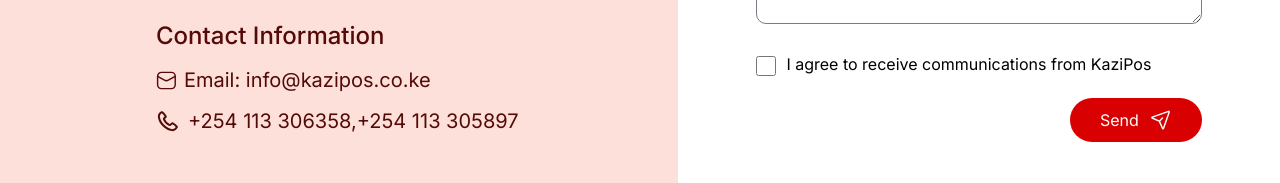
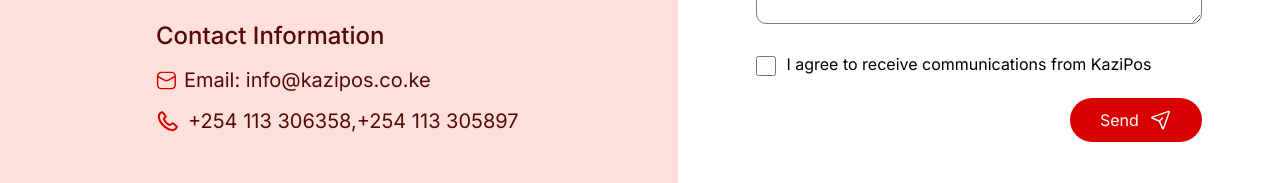
Before and after one commit to gitaujustus/kazipos, a Next.js app: page /contact-us in a window 1280 px wide. Shown: the part 760-943 px from the top of the page. Built offline with nearby package versions, Linux system fonts and the light colour scheme.

Commit message:
adjusted footer

```diff
--- a/components/footer.js
+++ b/components/footer.js
@@ -170,8 +170,18 @@
       {/* extreme bottom div */}
       <div className="flex flex-col sm:flex-row flex-wrap gap-4 sm:gap-[34px] lg:gap-[64px] justify-center items-center font-inter ">
         <p className="text-sm sm:text-base lg:text-[16px] 2xl:text-xl leading-[24px] text-baragon_brown font-normal ">
-          Powered by <Link href="https://hillganinnovations.com" target="_blank" className="font-semibold text-red_republic">Hillgan Innovations</Link>
+          Powered by {" "}
+          <Link
+            href="https://hillganinnovations.com"
+            target="_blank"
+            className="font-semibold text-red_republic group relative "
+            >
+              Hillgan Innovations
+              <span className="absolute left-0 -bottom-1 w-0 h-[2px] bg-red_republic transition-all duration-300 group-hover:w-full"></span>
+            </Link>
         </p>
+
+
       </div>
 
     </footer>
--- a/components/icons.js
+++ b/components/icons.js
@@ -158,8 +158,8 @@
 export const Email = () => {
   return (
     <svg className=" w-[17px] h-[18px] md:w-[20px] md:h-[21px]" viewBox="0 0 21 20" fill="none" xmlns="http://www.w3.org/2000/svg">
-    <path d="M16.182 1.5H5.68201C3.47287 1.5 1.68201 3.29086 1.68201 5.5V14.5C1.68201 16.7091 3.47287 18.5 5.68201 18.5H16.182C18.3911 18.5 20.182 16.7091 20.182 14.5V5.5C20.182 3.29086 18.3911 1.5 16.182 1.5Z" stroke="#540A06" stroke-width="1.5"/>
-    <path d="M1.729 5.58984L8.934 9.71984C9.53778 10.0702 10.2234 10.2547 10.9215 10.2547C11.6196 10.2547 12.3052 10.0702 12.909 9.71984L20.134 5.58984" stroke="#540A06" stroke-width="1.5" stroke-linecap="round" stroke-linejoin="round"/>
+    <path d="M16.182 1.5H5.68201C3.47287 1.5 1.68201 3.29086 1.68201 5.5V14.5C1.68201 16.7091 3.47287 18.5 5.68201 18.5H16.182C18.3911 18.5 20.182 16.7091 20.182 14.5V5.5C20.182 3.29086 18.3911 1.5 16.182 1.5Z" stroke="#D80000" stroke-width="1.5"/>
+    <path d="M1.729 5.58984L8.934 9.71984C9.53778 10.0702 10.2234 10.2547 10.9215 10.2547C11.6196 10.2547 12.3052 10.0702 12.909 9.71984L20.134 5.58984" stroke="#D80000" stroke-width="1.5" stroke-linecap="round" stroke-linejoin="round"/>
     </svg>
 
 
@@ -168,7 +168,7 @@
 export const Phone = () => {
   return (
     <svg className=" w-[18px] h-[18px] md:w-[24px] md:h-[24px]" viewBox="0 0 24 24" fill="none" xmlns="http://www.w3.org/2000/svg">
-<path fill-rule="evenodd" clip-rule="evenodd" d="M8.172 15.8295C12.017 19.6745 15.58 20.0955 16.626 20.1345C17.89 20.1805 19.18 19.1485 19.738 18.0915C18.848 17.0475 17.689 16.2375 16.42 15.3595C15.671 16.1075 14.748 17.4975 13.519 16.9995C12.82 16.7185 11.094 15.9235 9.586 14.4145C8.078 12.9055 7.283 11.1805 7 10.4825C6.502 9.25146 7.896 8.32646 8.645 7.57746C7.767 6.28746 6.971 5.09846 5.929 4.25346C4.857 4.81346 3.819 6.09346 3.866 7.37446C3.905 8.42046 4.326 11.9835 8.172 15.8295ZM16.552 22.1335C15.112 22.0805 11.031 21.5165 6.757 17.2435C2.484 12.9695 1.921 8.88946 1.867 7.44846C1.787 5.25246 3.469 3.11946 5.412 2.28646C5.64598 2.18543 5.9022 2.14696 6.15553 2.17484C6.40886 2.20271 6.65059 2.29597 6.857 2.44546C8.465 3.61846 9.574 5.39546 10.527 6.78746C10.7252 7.07691 10.8161 7.42656 10.7837 7.7759C10.7514 8.12525 10.598 8.4523 10.35 8.70046L8.994 10.0575C9.309 10.7525 9.95 11.9505 11 13.0005C12.05 14.0505 13.248 14.6915 13.944 15.0065L15.299 13.6505C15.5478 13.4014 15.8763 13.2478 16.2269 13.2166C16.5776 13.1853 16.9281 13.2784 17.217 13.4795C18.637 14.4635 20.305 15.5565 21.521 17.1135C21.6826 17.3214 21.7854 17.5689 21.8187 17.8301C21.8519 18.0913 21.8144 18.3567 21.71 18.5985C20.873 20.5515 18.755 22.2145 16.552 22.1335Z" fill="#540A06"/>
+<path fill-rule="evenodd" clip-rule="evenodd" d="M8.172 15.8295C12.017 19.6745 15.58 20.0955 16.626 20.1345C17.89 20.1805 19.18 19.1485 19.738 18.0915C18.848 17.0475 17.689 16.2375 16.42 15.3595C15.671 16.1075 14.748 17.4975 13.519 16.9995C12.82 16.7185 11.094 15.9235 9.586 14.4145C8.078 12.9055 7.283 11.1805 7 10.4825C6.502 9.25146 7.896 8.32646 8.645 7.57746C7.767 6.28746 6.971 5.09846 5.929 4.25346C4.857 4.81346 3.819 6.09346 3.866 7.37446C3.905 8.42046 4.326 11.9835 8.172 15.8295ZM16.552 22.1335C15.112 22.0805 11.031 21.5165 6.757 17.2435C2.484 12.9695 1.921 8.88946 1.867 7.44846C1.787 5.25246 3.469 3.11946 5.412 2.28646C5.64598 2.18543 5.9022 2.14696 6.15553 2.17484C6.40886 2.20271 6.65059 2.29597 6.857 2.44546C8.465 3.61846 9.574 5.39546 10.527 6.78746C10.7252 7.07691 10.8161 7.42656 10.7837 7.7759C10.7514 8.12525 10.598 8.4523 10.35 8.70046L8.994 10.0575C9.309 10.7525 9.95 11.9505 11 13.0005C12.05 14.0505 13.248 14.6915 13.944 15.0065L15.299 13.6505C15.5478 13.4014 15.8763 13.2478 16.2269 13.2166C16.5776 13.1853 16.9281 13.2784 17.217 13.4795C18.637 14.4635 20.305 15.5565 21.521 17.1135C21.6826 17.3214 21.7854 17.5689 21.8187 17.8301C21.8519 18.0913 21.8144 18.3567 21.71 18.5985C20.873 20.5515 18.755 22.2145 16.552 22.1335Z" fill="#D80000"/>
 </svg>
 
   );
```
